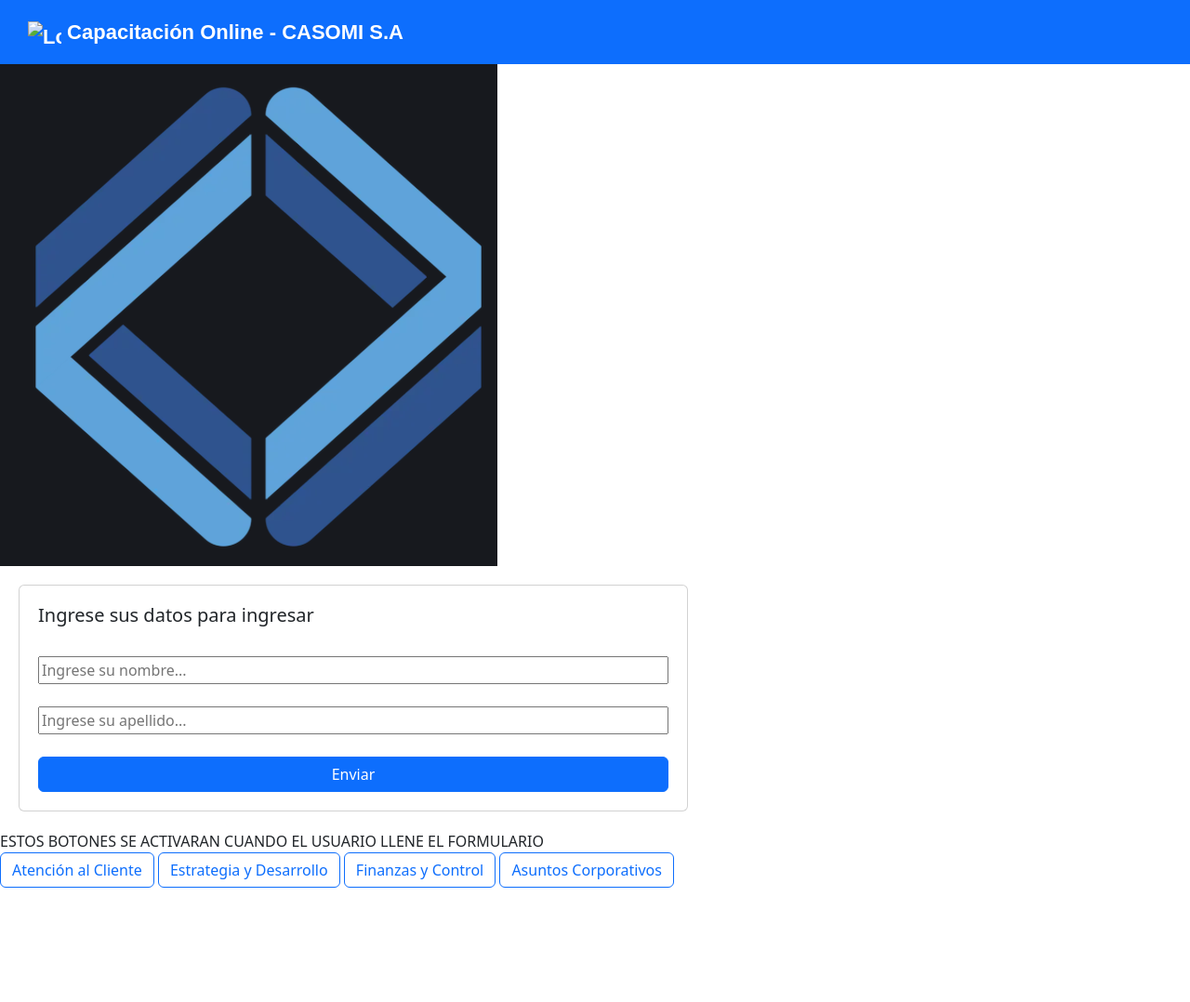
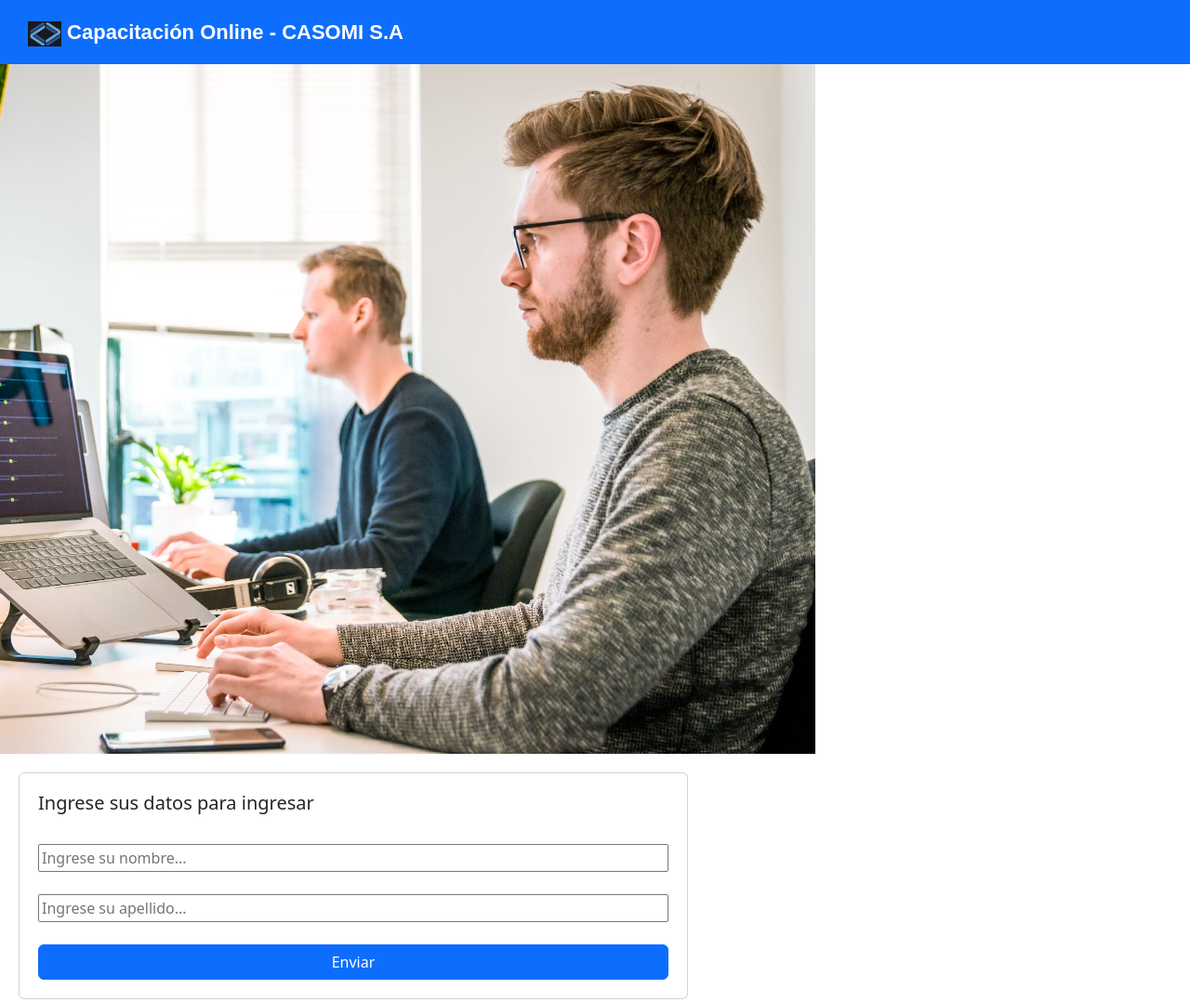
Before and after one commit to MicaelaMejiaVargas/ORG-MET-PROGRAMA, a plain HTML site: page html/inicio.html in a window 1280 px wide. Shown: the top 1078 px of the page at 93% size. Before the commit the page ends 955 px from the top, so only its background shows below. Drawn offline with nearby package versions, Linux system fonts and the light colour scheme.

Commit message:
la neta me marie

```diff
--- a/html/inicio.html
+++ b/html/inicio.html
@@ -11,12 +11,12 @@
     <nav class="navbar text-bg-primary p-3">
         <div class="container-fluid">
           <a id="navColor" class="navbar-brand" href="inicio.html">
-            <img src="../img/m.png" alt="Logo" width="36" height="27" class="d-inline-block">
+            <img src="../img/empresa_logo.png" alt="Logo" width="36" height="27" class="d-inline-block">
             Capacitación Online - CASOMI S.A
           </a>
         </div>
     </nav>
-    <img id="imagenInicio" src="../img/empresa_logo.png" class="img-fluid">
+    <img id="imagenInicio" src="../img/programador.png" class="img-fluid">
 
     <div>
         <div id="formularioInicio" class="card" style="width: 45rem; margin: 20px; padding: 20px;">
```
